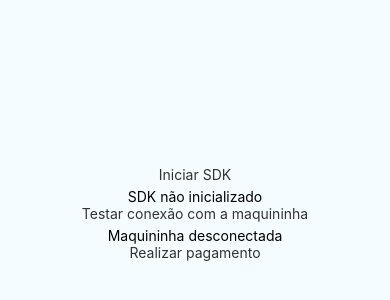
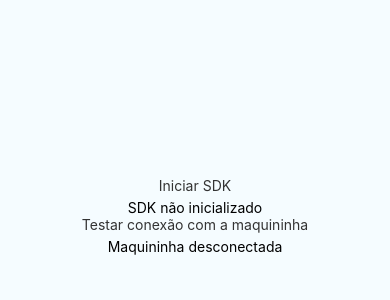
Before and after one commit to somosprte/maquininha-wirecard-react-native, a React Native app: screen / in a window 390 px wide. Shown: the part 206-506 px from the top of the page. Built offline with nearby package versions, Linux system fonts and the light colour scheme.

Commit message:
Validation to handle payment added

```diff
--- a/App.js
+++ b/App.js
@@ -113,9 +113,11 @@ class App extends Component {
 
         <Text>Maquininha {maquininhaConnected ? 'conectada' : 'desconectada'}</Text>
 
-        <TouchableOpacity onPress={this.charge} disabled={!SDKInitializated && !maquininhaConnected}>
-          <Text style={styles.instructions}>Realizar pagamento</Text>
-        </TouchableOpacity>
+        {SDKInitializated && maquininhaConnected && (
+          <TouchableOpacity onPress={this.charge}>
+            <Text style={styles.instructions}>Realizar pagamento</Text>
+          </TouchableOpacity>
+        )}
       </View>
     );
   }
```
